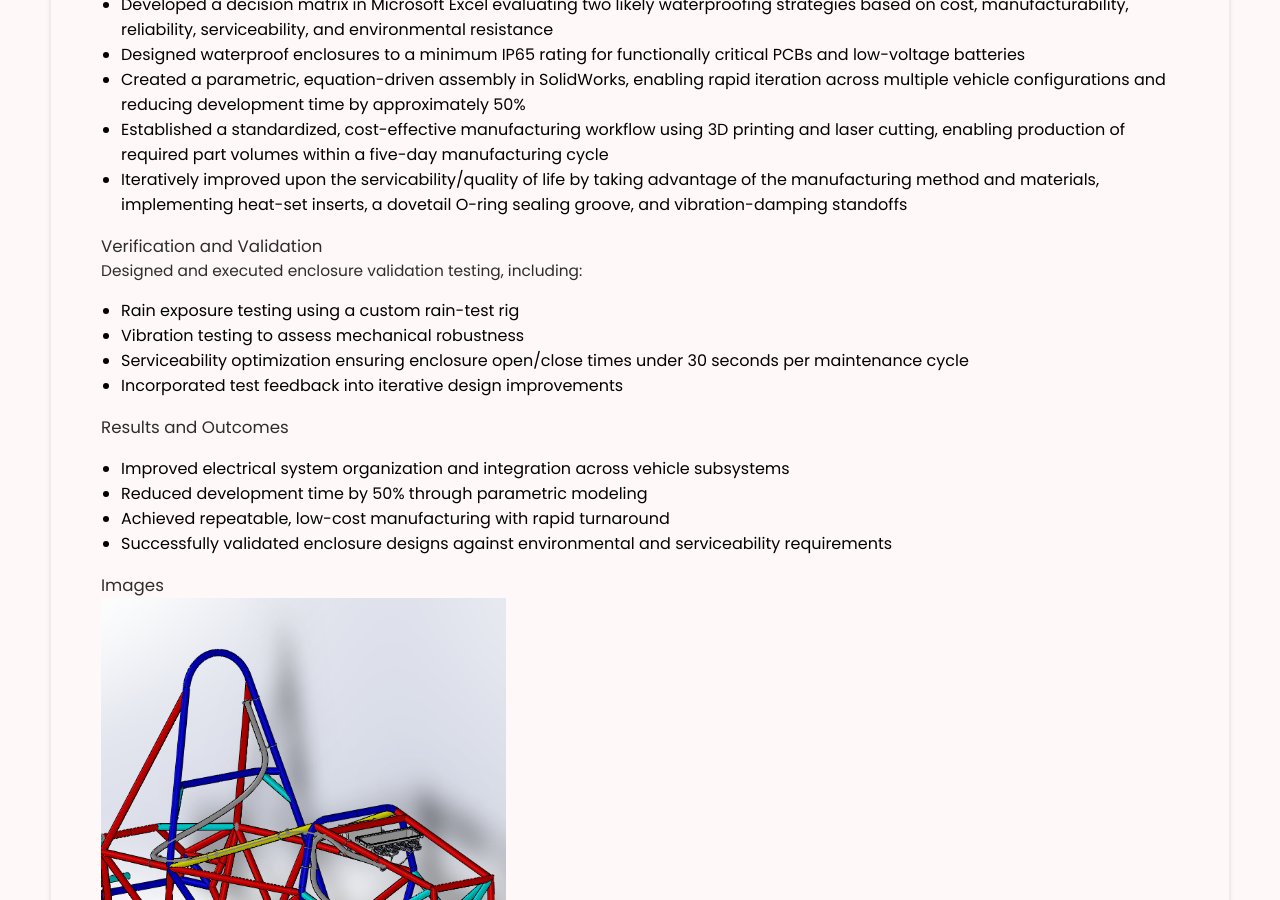
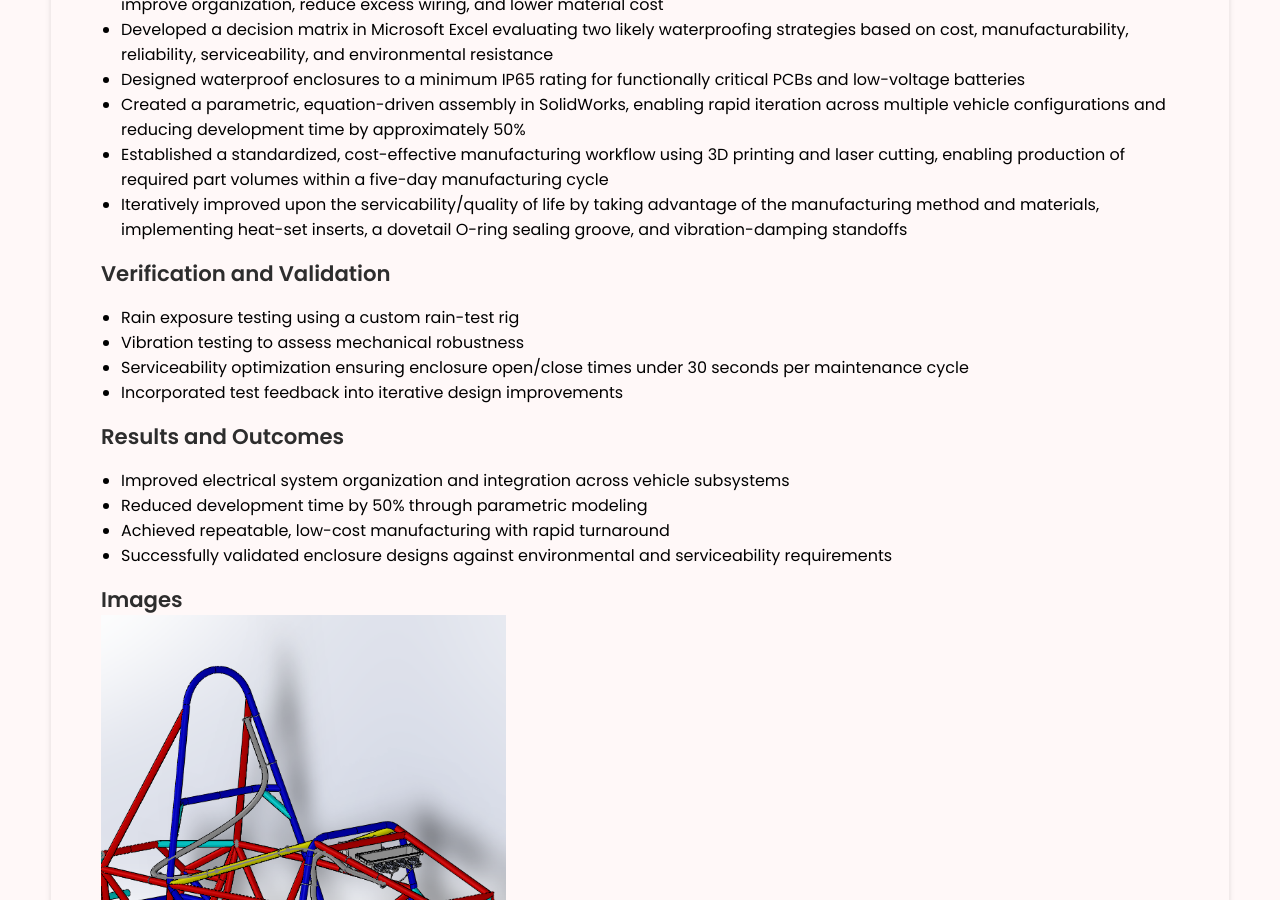
Before and after one commit to olisean2027-stack/olisean2027-stack.github.io, a Jekyll site: the page built from _projects/Mk. 11 Competition Car/index.md, in a window 1280 px wide and 900 px high, scrolled down 1173 px. Built offline with Jekyll 4.4.1, drawn with Linux system fonts in a browser that asks for light colours.

Commit message:
Update index.md

```diff
--- a/_projects/Mk. 11 Competition Car/index.md
+++ b/_projects/Mk. 11 Competition Car/index.md
@@ -15,17 +15,18 @@ main-image: /Electronics Packaging.png
 
 ---
 
-### Role: Mechanical Design Lead – Electrical Integration
-### Context: Student electric vehicle / competition team
-### Objective
+## Role: Mechanical Design Lead – Electrical Integration
+## Context: Student electric vehicle / competition team
+
+## Objective
 The electrical system required robust waterproofing, organized wire routing, and rapid manufacturability while maintaining serviceability and minimizing cost, mass, and development time. The design needed to integrate seamlessly with existing mechanical and electrical subsystems.
 
-### Role and Responsibilities
+## Role and Responsibilities
 - Led the mechanical design of electrical enclosures and wiring layouts
 - Coordinated integration between mechanical and electrical teams
 - Established manufacturing and validation processes for low-volume production
 
-### Technical Approach
+## Technical Approach
 - Designed a complete wire-harness layout in SolidWorks Electrical, defining relative component positioning and wire lengths to improve organization, reduce excess wiring, and lower material cost
 - Developed a decision matrix in Microsoft Excel evaluating two likely waterproofing strategies based on cost, manufacturability, reliability, serviceability, and environmental resistance
 - Designed waterproof enclosures to a minimum IP65 rating for functionally critical PCBs and low-voltage batteries
@@ -33,21 +34,20 @@ The electrical system required robust waterproofing, organized wire routing, and
 - Established a standardized, cost-effective manufacturing workflow using 3D printing and laser cutting, enabling production of required part volumes within a five-day manufacturing cycle
 - Iteratively improved upon the servicability/quality of life by taking advantage of the manufacturing method and materials, implementing heat-set inserts, a dovetail O-ring sealing groove, and vibration-damping standoffs
 
-### Verification and Validation
-Designed and executed enclosure validation testing, including:
+## Verification and Validation
 - Rain exposure testing using a custom rain-test rig
 - Vibration testing to assess mechanical robustness
 - Serviceability optimization ensuring enclosure open/close times under 30 seconds per maintenance cycle
 - Incorporated test feedback into iterative design improvements
 
-### Results and Outcomes
+## Results and Outcomes
 - Improved electrical system organization and integration across vehicle subsystems
 - Reduced development time by 50% through parametric modeling
 - Achieved repeatable, low-cost manufacturing with rapid turnaround
 - Successfully validated enclosure designs against environmental and serviceability requirements
 
-### Images
+## Images
 {% include image-gallery.html images="image.png" height="400" %}
 
-### Videos
+## Videos
 {% include youtube-video.html id="LM9KusQlw3U" autoplay= "false"%}
```
